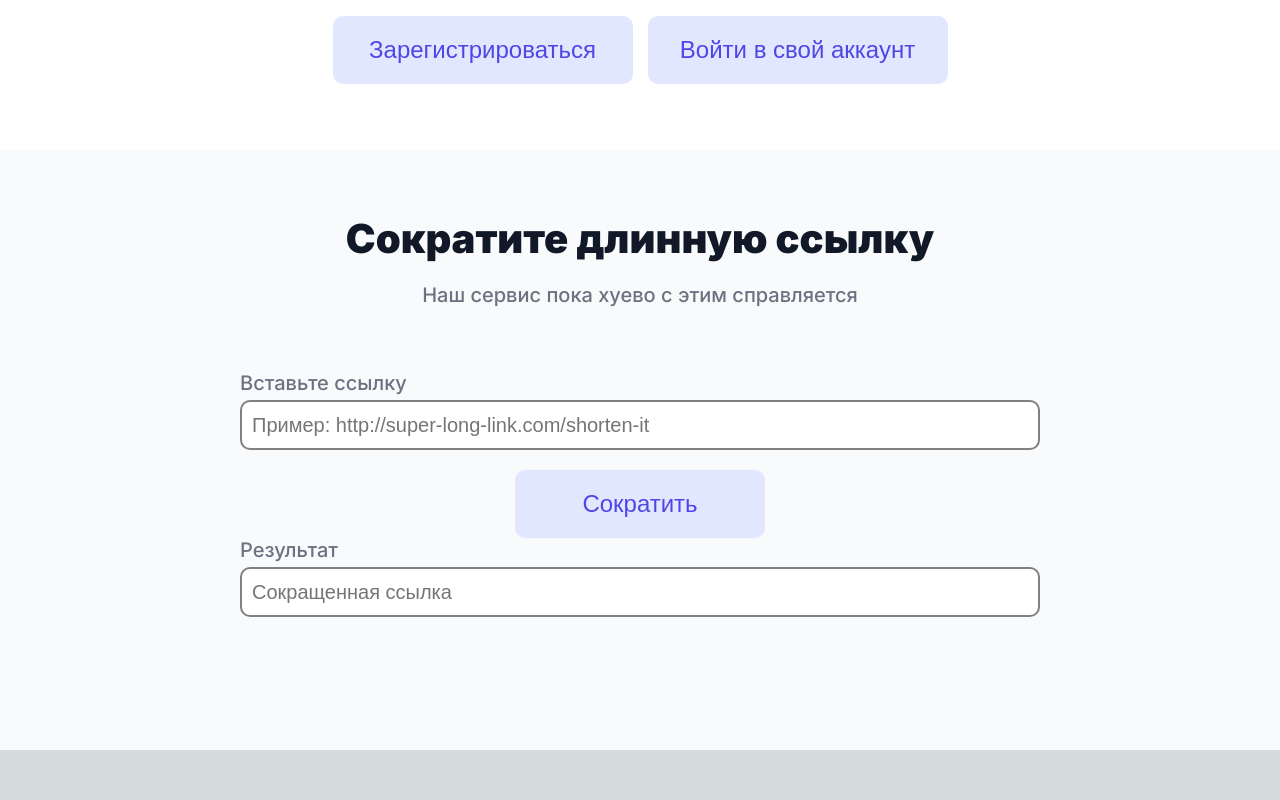
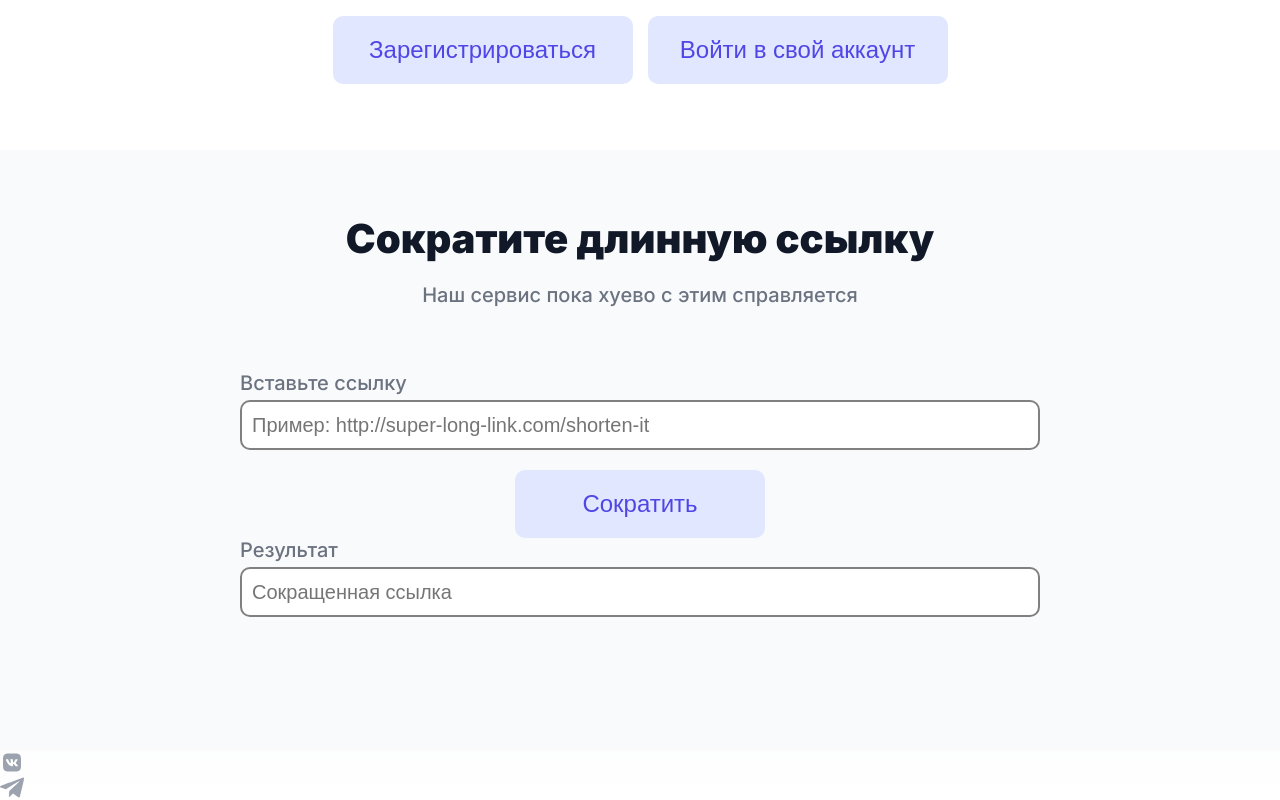
Before and after one commit to Voriskol/short-links-frontend, a Next.js app: page / in a window 1280 px wide. Shown: the part 328-1128 px from the top of the page. Before the commit the page ends 1078 px from the top, so only its background shows below. Built offline with nearby package versions, Linux system fonts and the light colour scheme.

Commit message:
upd: add footer

```diff
--- a/src/app/page.tsx
+++ b/src/app/page.tsx
@@ -5,12 +5,14 @@ import styles from "./page.module.css";
 
 import AuthorizationComponent from "@/components/Authorization/AuthorizationComponent";
 import TransformLinksComponent from "@/components/TransformLinks/TransformLinksComponent";
+import FooterComponent from "@/components/Footer/FooterComponent";
 
 export default function Home() {
     return (
         <main className={styles.main}>
             <AuthorizationComponent/>
             <TransformLinksComponent/>
+            <FooterComponent/>
 
 
 
--- /dev/null
+++ b/src/components/Footer/FooterComponent.tsx
@@ -0,0 +1,32 @@
+'use client'
+import styles from "./ComponentFooter.module.css";
+import Image from "next/image";
+
+
+const FooterComponent = () => {
+    return (
+        <>
+            <section className={styles.footer}>
+                <div className={styles.container}>
+                    <div className={styles.footer__flex}>
+                        <div className={styles.footer__flexItem}>
+                            <Image src="/VK.svg"
+                                   width={24}
+                                   height={25}
+                                   alt="VKlogo"
+                                   className={styles.VKlogo}/>
+                            <Image src="/Telegram.svg"
+                                   width={24}
+                                   height={25}
+                                   alt="TGlogo"
+                                   className={styles.TGlogo}/>
+                        </div>
+                    </div>
+
+                </div>
+            </section>
+        </>
+    );
+};
+
+export default FooterComponent;
```
Also changed, not shown: src/app/shortLink/page.tsx (added, +23 -0 lines), public/Telegram.svg (added), public/VK.svg (added), src/components/Footer/ComponentFooter.module.css (added).
